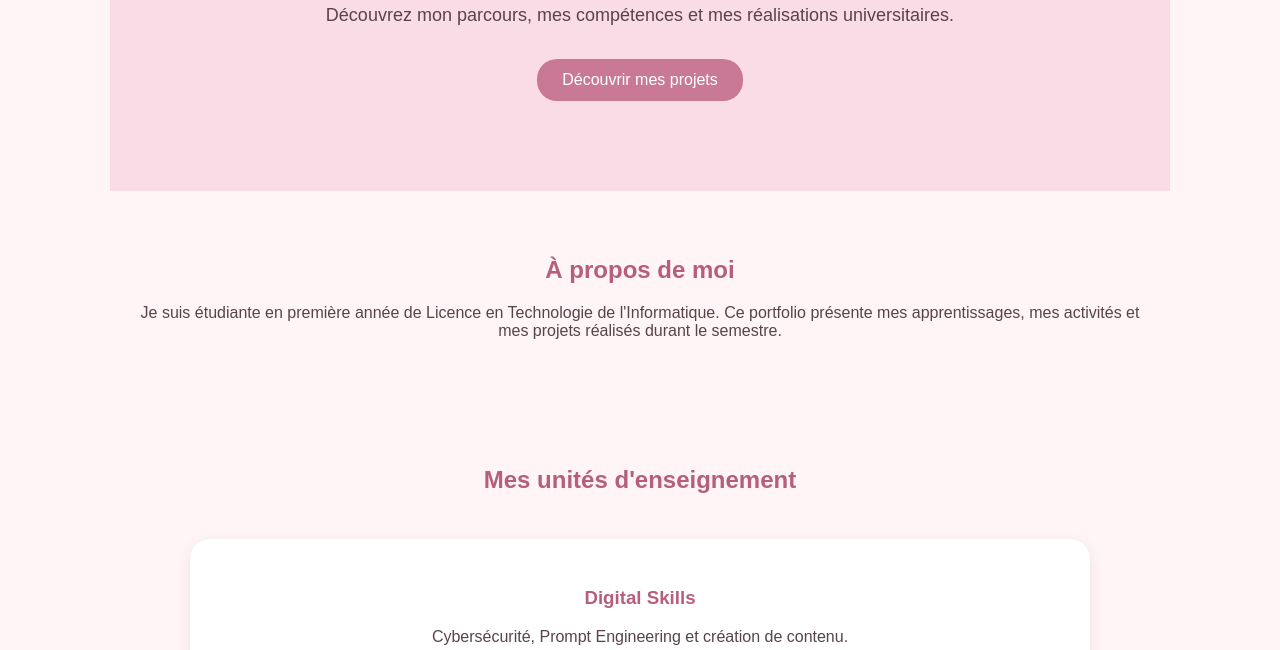
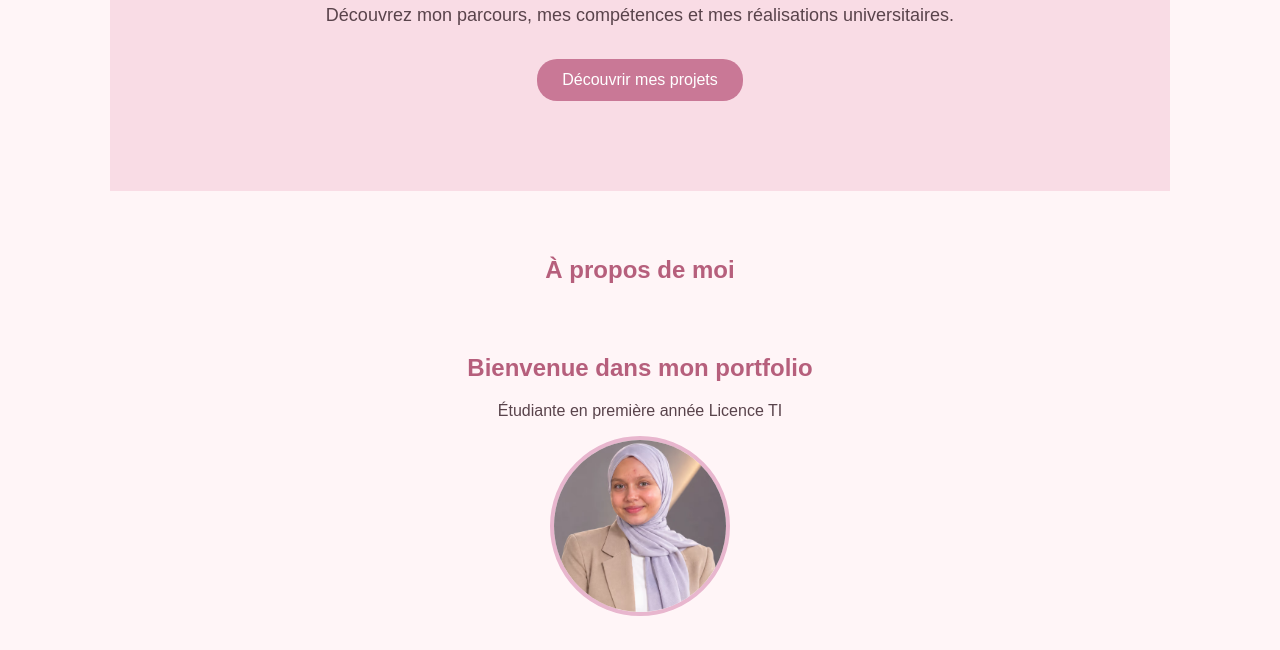
Before and after one commit to elaarzig/portfolio-numerique, a plain HTML site: page index.html in a window 1280 px wide. Shown: the part 302-952 px from the top of the page. Drawn offline with Linux system fonts and the light colour scheme.

Commit message:
Refactor profile section in index.html
Removed redundant profile section and updated introduction.

```diff
--- a/index.html
+++ b/index.html
@@ -48,15 +48,13 @@
 
             <h2>À propos de moi</h2>
 
-            <p>
-                Je suis étudiante en première année
-                de Licence en Technologie de l'Informatique.
+            <section class="profil">
 
-                Ce portfolio présente mes apprentissages,
-                mes activités et mes projets réalisés
-                durant le semestre.
-            </p>
 
+    <h2>Bienvenue dans mon portfolio</h2>
+    <p>Étudiante en première année Licence TI</p>
+     <img src="medias/mon-profil.png" alt="Ma photo">
+</section>
         </section>
 
         <!-- SECTION MODULES -->
@@ -88,13 +86,7 @@
             </div>
 
         </section>
-        <section class="profil">
 
-
-    <h2>Bienvenue dans mon portfolio</h2>
-    <p>Étudiante en première année Licence TI</p>
-     <img src="medias/mon-profil.png" alt="Ma photo">
-</section>
 
     </main>
 
```
